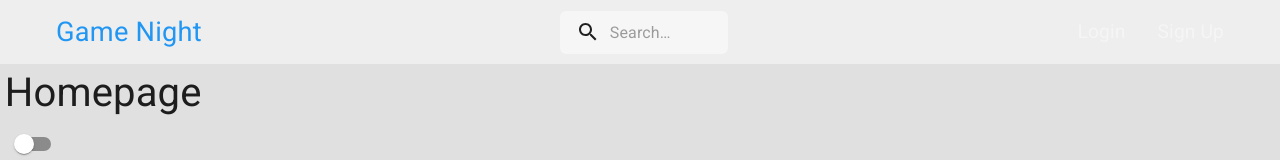
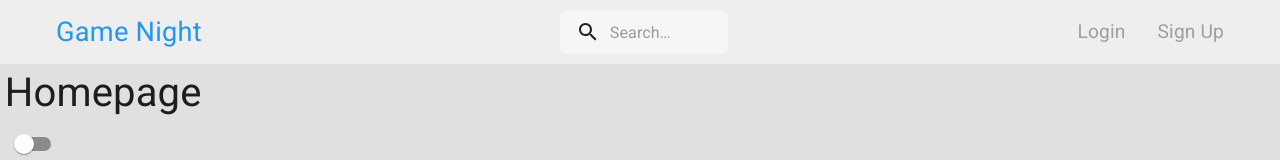
Before and after one commit to Jared-Enck/Capstone-2, a React app in the folder game-night/: page / in a window 1280 px wide. Shown: the top 160 px of the page. Built offline with nearby package versions, Linux system fonts and the light colour scheme; no server answers; the HTML template or start-up script is replaced by a standard one.

Commit message:
add muted color to styled NavLinks

```diff
--- a/game-night/src/components/navbar/LoggedInLinks.js
+++ b/game-night/src/components/navbar/LoggedInLinks.js
@@ -4,7 +4,7 @@ import styled from "@emotion/styled";
 import UserAccountMenu from "../account/UserAccountMenu";
 
 export const StyledNavLink = styled(NavLink)(({theme}) => ({
-  color: theme.palette.primary.light,
+  color: theme.palette.primary.muted,
   marginRight: '2rem',
   '&:hover': {
     color: theme.palette.primary.contrastText
```
